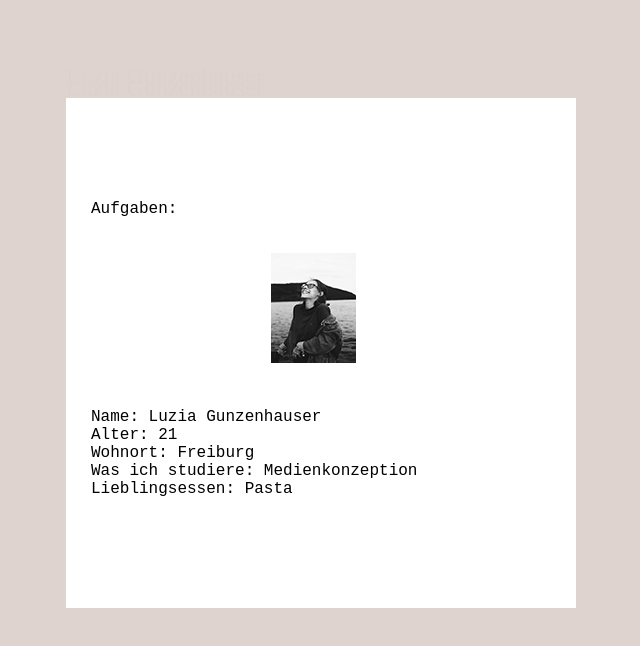
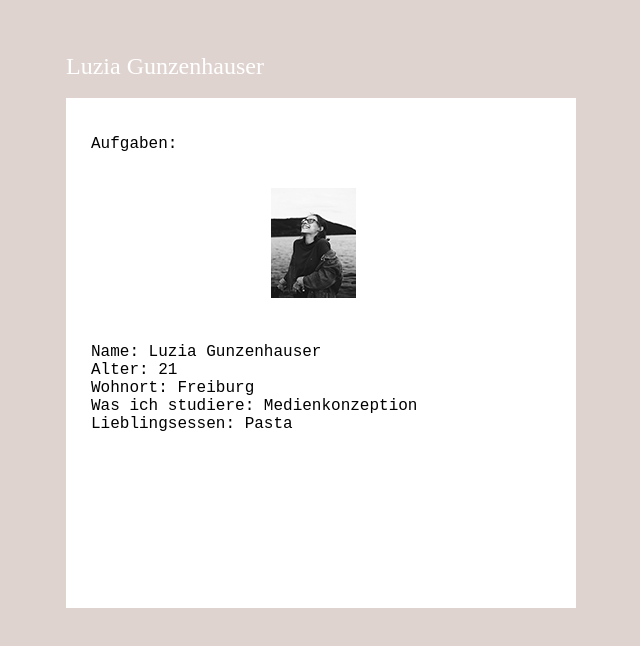
Before and after one commit to luziagu/EIA2, a plain HTML site: page Steckbrief/steckbrief.htm in a window 1280 px wide. Shown: the whole page, without its empty margins (369-1009 px from the left). Drawn offline with Linux system fonts and the light colour scheme.

Commit message:
steckbrief

```diff
--- a/Steckbrief/steckbrief.css
+++ b/Steckbrief/steckbrief.css
@@ -9,9 +9,9 @@ body{
 
 h2{
     position: relative;
-    top: -60px;
+    top: -70px;
     left: -25px;
-    color:  rgba(221, 208, 204, 0.925);
+    color: white;
     font-family: 'Times New Roman', Times, serif;
     font-weight: 400;
 
--- a/Steckbrief/steckbrief.htm
+++ b/Steckbrief/steckbrief.htm
@@ -18,9 +18,7 @@
         <div class="mainDiv">
 
             <h2>Luzia Gunzenhauser</h2>
-                <div class="aufgaben">
-                        <h2>Luzia Gunzenhauser</h2> <br>
-                        Aufgaben: </div>
+                <div class="aufgaben">Aufgaben: </div>
             <img src="portrait.jpg">
                 <div class="text">
                     <p1>Name: Luzia Gunzenhauser</p1> <br>
```
